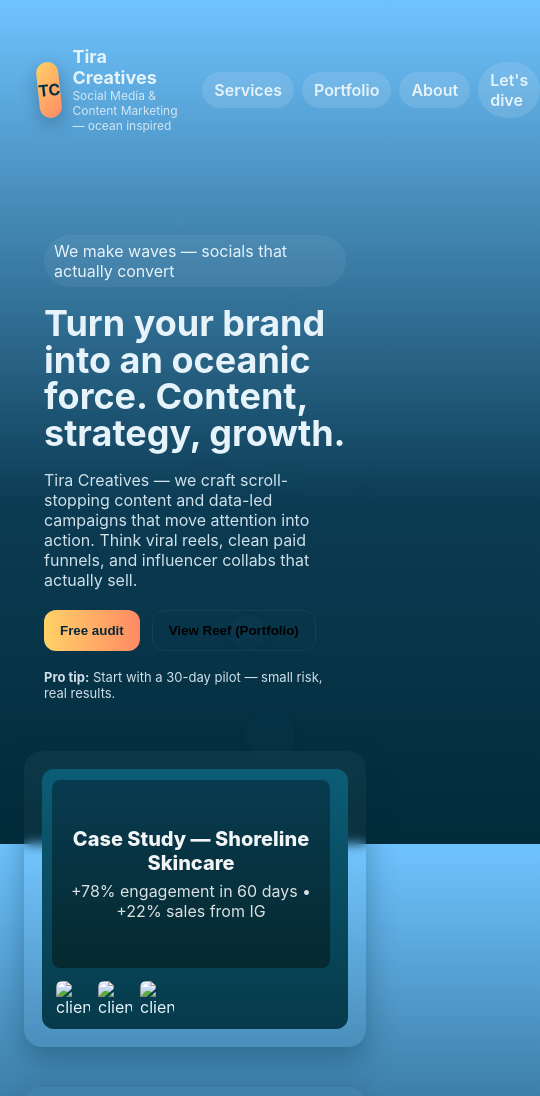
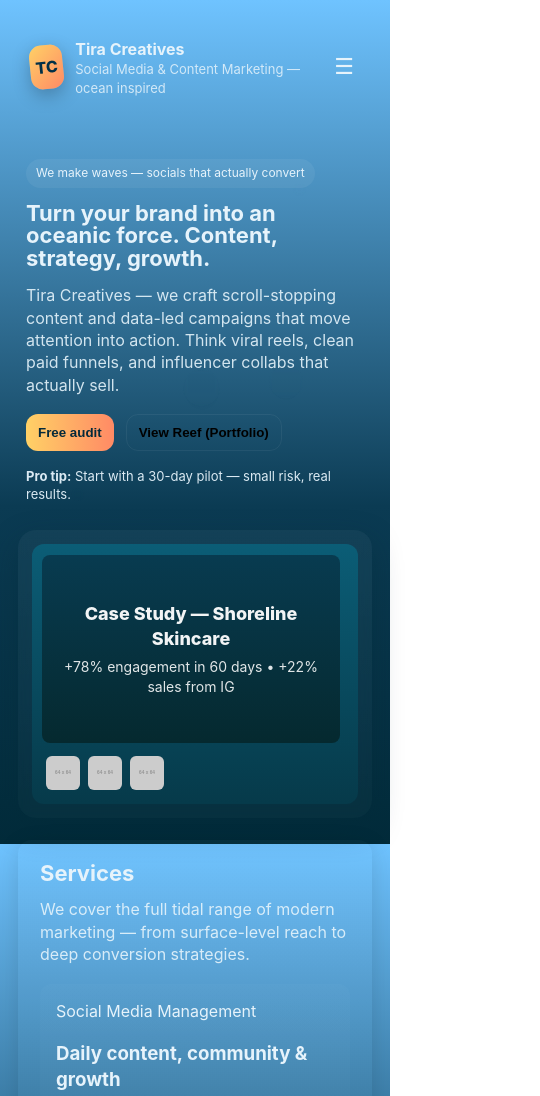
Before and after one commit to jo4dan/Tira-Creatives, a plain HTML site: page index.html in a window 390 px wide. Shown: the top 1096 px of the page, 540 px wide, since content can reach past the window. Drawn offline with Linux system fonts and the light colour scheme; placeholder pictures from the web are drawn by us.

Commit message:
Update index.html

```diff
--- a/index.html
+++ b/index.html
@@ -5,11 +5,11 @@
   <meta name="viewport" content="width=device-width,initial-scale=1" />
   <title>Tira Creatives — Ocean Themed Social Media & Content Marketing Agency</title>
   <meta name="description" content="Tira Creatives — Social Media & Content Marketing Agency. Dive into our ocean of ideas." />
+  <meta name="theme-color" content="#063a4a" />
   <style>
     /* ==========================
-       Tira Creatives - Single File
-       HTML + CSS + JS
-       Producer: ChatGPT (made for jordan)
+       Tira Creatives - Responsive + Fixed Layout
+       Single file: HTML + CSS + JS
        ========================== */
 
     :root{
@@ -22,6 +22,7 @@
       --glass-strong: rgba(255,255,255,0.12);
       --max-width:1200px;
       --ease: cubic-bezier(.2,.9,.22,1);
+      --gap:18px;
     }
 
     *{box-sizing:border-box}
@@ -33,66 +34,69 @@
       color: #e6f3fb;
       -webkit-font-smoothing:antialiased;
       overflow-x:hidden;
+      line-height:1.4;
+      -webkit-tap-highlight-color: transparent;
     }
 
-    /* CONTAINER */
-    .wrap{max-width:var(--max-width);margin:0 auto;padding:40px 20px}
+    /* layout container */
+    .wrap{max-width:var(--max-width);margin:0 auto;padding:28px 20px}
 
-    /* NAV / LAYOUT */
-    header{
-      position:sticky;top:14px;z-index:40;pointer-events:auto
-    }
-    .nav{
-      display:flex;align-items:center;justify-content:space-between;gap:12px;background:transparent;padding:8px 14px;border-radius:12px
-    }
+    /* NAV */
+    header{position:sticky;top:12px;z-index:70}
+    .nav{display:flex;align-items:center;justify-content:space-between;gap:12px;padding:8px 12px;border-radius:12px}
     .brand{display:flex;align-items:center;gap:12px}
-    .logo{width:56px;height:56px;border-radius:12px;background:linear-gradient(135deg,var(--accent),#ff8a65);display:grid;place-items:center;font-weight:700;color:#023047;box-shadow:0 6px 18px rgba(0,0,0,.25);transform:rotate(-6deg)}
+    .logo{width:52px;height:52px;border-radius:12px;background:linear-gradient(135deg,var(--accent),#ff8a65);display:grid;place-items:center;font-weight:800;color:#023047;box-shadow:0 6px 18px rgba(0,0,0,.25);transform:rotate(-6deg)}
     .brand h1{font-size:18px;margin:0}
-    .nav a{color:inherit;text-decoration:none;padding:8px 12px;border-radius:999px;backdrop-filter: blur(6px);background:var(--glass-strong);font-weight:600}
+    /* desktop links */
+    .nav-links{display:flex;gap:8px;align-items:center}
+    .nav-links a{color:inherit;text-decoration:none;padding:8px 12px;border-radius:999px;background:var(--glass-strong);font-weight:600}
+
+    /* mobile hamburger */
+    .hamburger{display:none;background:transparent;border:0;color:inherit;font-size:22px}
+    .mobile-menu{display:none;position:fixed;right:12px;top:72px;background:linear-gradient(180deg, rgba(255,255,255,0.03), rgba(255,255,255,0.02));backdrop-filter:blur(6px);padding:12px;border-radius:12px;box-shadow:0 12px 30px rgba(2,43,58,.35)}
+    .mobile-menu a{display:block;padding:8px 10px;border-radius:8px;margin-bottom:6px}
 
     /* HERO */
-    .hero{min-height:78vh;display:grid;grid-template-columns:1fr 420px;gap:30px;align-items:center;padding:40px 0}
-    .hero .left{padding:20px}
-    .kicker{display:inline-block;background:rgba(255,255,255,.06);padding:6px 10px;border-radius:999px;margin-bottom:18px}
-    h2{font-size:36px;line-height:1.02;margin:0 0 18px}
-    p.lead{opacity:.95;margin:0 0 20px;color:rgba(230,243,251,.95)}
-    .cta-row{display:flex;gap:12px}
-    .btn{padding:12px 16px;border-radius:12px;cursor:pointer;border:0;font-weight:700}
+    .hero{min-height:70vh;display:grid;grid-template-columns:1fr 420px;gap:30px;align-items:center;padding:30px 0}
+    .hero .left{padding:8px}
+    .kicker{display:inline-block;background:rgba(255,255,255,.06);padding:6px 10px;border-radius:999px;margin-bottom:14px;font-size:13px}
+    h2{font-size:36px;line-height:1.04;margin:0 0 14px}
+    p.lead{opacity:.95;margin:0 0 18px;color:rgba(230,243,251,.95)}
+    .cta-row{display:flex;gap:12px;flex-wrap:wrap}
+    .btn{padding:10px 14px;border-radius:12px;cursor:pointer;border:0;font-weight:700}
     .btn-primary{background:linear-gradient(90deg,#ffd166,#ff8a65);color:#04293a}
     .btn-ghost{background:transparent;border:1px solid rgba(255,255,255,.06)}
 
-    /* HERO RIGHT - glass card with mock phone / portfolio */
-    .card{background:linear-gradient(180deg, rgba(255,255,255,0.04), rgba(255,255,255,0.02));border-radius:18px;padding:18px;backdrop-filter:blur(6px);box-shadow:0 12px 30px rgba(2,43,58,.35);position:relative;overflow:hidden}
+    /* CARD / DEVICE */
+    .card{background:linear-gradient(180deg, rgba(255,255,255,0.04), rgba(255,255,255,0.02));border-radius:18px;padding:14px;backdrop-filter:blur(6px);box-shadow:0 12px 30px rgba(2,43,58,.35);position:relative;overflow:hidden}
     .device{width:100%;height:340px;border-radius:12px;background:linear-gradient(180deg,#0b5d76,#063a4a);display:flex;flex-direction:column;padding:14px}
-    .device .screen{flex:1;border-radius:8px;overflow:hidden;background:linear-gradient(180deg,#083b50,#05292f);display:grid;place-items:center;color:rgba(255,255,255,.95)}
+    .device .screen{flex:1;border-radius:8px;overflow:hidden;background:linear-gradient(180deg,#083b50,#05292f);display:grid;place-items:center;color:rgba(255,255,255,.95);transform-origin:center}
     .client-logos{display:flex;gap:8px;padding-top:10px;align-items:center}
     .client-logos img{width:34px;height:34px;border-radius:6px;object-fit:cover}
 
     /* FLOATING MARINE ELEMENTS */
     .sea-layer{position:fixed;inset:0;pointer-events:none;z-index:0}
-    .bubbles{position:absolute;left:4%;top:10%;width:92%;height:90%;overflow:hidden}
+    .bubbles{position:absolute;left:0;top:0;width:100%;height:100%;overflow:hidden}
     .bubble{position:absolute;border-radius:999px;background:rgba(255,255,255,0.06);box-shadow:0 6px 26px rgba(3,19,24,.12);backdrop-filter: blur(2px)}
 
-    /* PARALLAX ZONES */
-    section{padding:80px 0;position:relative;z-index:1}
-    .zone{padding:40px 20px;border-radius:18px;background:linear-gradient(180deg, rgba(255,255,255,0.02), rgba(0,0,0,0.02));box-shadow:0 6px 24px rgba(0,0,0,.16)}
+    /* ZONES */
+    section{padding:56px 0;position:relative;z-index:1}
+    .zone{padding:22px;border-radius:14px;background:linear-gradient(180deg, rgba(255,255,255,0.02), rgba(0,0,0,0.02));box-shadow:0 6px 24px rgba(0,0,0,.12)}
 
-    /* SERVICES GRID */
-    .services{display:grid;grid-template-columns:repeat(auto-fit,minmax(220px,1fr));gap:18px}
-    .service{padding:18px;border-radius:12px;background:linear-gradient(180deg, rgba(255,255,255,0.02), rgba(255,255,255,0.01));min-height:160px}
-    .service h3{margin:6px 0}
-    .pill{display:inline-block;padding:6px 10px;border-radius:999px;background:rgba(255,255,255,0.03);font-weight:700}
+    /* SERVICES */
+    .services{display:grid;grid-template-columns:repeat(auto-fit,minmax(220px,1fr));gap:var(--gap)}
+    .service{padding:16px;border-radius:12px;background:linear-gradient(180deg, rgba(255,255,255,0.02), rgba(255,255,255,0.01));min-height:140px}
 
-    /* PORTFOLIO - coral reef */
-    .reef{display:grid;grid-template-columns:repeat(auto-fit,minmax(240px,1fr));gap:18px}
-    .reef-card{position:relative;border-radius:12px;overflow:hidden;min-height:220px}
-    .reef-card img{width:100%;height:100%;object-fit:cover;display:block;transform:scale(1);transition:transform .6s var(--ease)}
+    /* PORTFOLIO */
+    .reef{display:grid;grid-template-columns:repeat(auto-fit,minmax(220px,1fr));gap:var(--gap)}
+    .reef-card{position:relative;border-radius:12px;overflow:hidden;min-height:160px}
+    .reef-card img{width:100%;height:100%;object-fit:cover;display:block;transform:scale(1);transition:transform .45s var(--ease)}
     .reef-card:hover img{transform:scale(1.06)}
-    .reef-card .meta{position:absolute;left:12px;bottom:12px;padding:10px 12px;border-radius:10px;background:linear-gradient(180deg, rgba(255,255,255,0.06), rgba(255,255,255,0.02));backdrop-filter: blur(4px)}
+    .reef-card .meta{position:absolute;left:12px;bottom:12px;padding:8px 10px;border-radius:10px;background:linear-gradient(180deg, rgba(0,0,0,0.35), rgba(0,0,0,0.12));backdrop-filter: blur(4px);font-size:13px}
 
-    /* ABOUT - team */
-    .team{display:flex;gap:10px;flex-wrap:wrap}
-    .member{background:var(--glass);padding:12px;border-radius:12px;min-width:180px}
+    /* TEAM */
+    .team{display:flex;gap:12px;flex-wrap:wrap}
+    .member{background:var(--glass);padding:12px;border-radius:12px;min-width:180px;flex:1 1 220px}
     .avatar{width:56px;height:56px;border-radius:10px;background:linear-gradient(135deg,#9be7ff,#5ec5ff);display:inline-block;vertical-align:middle}
 
     /* CONTACT */
@@ -101,19 +105,39 @@
     input,textarea{padding:12px;border-radius:10px;border:0;background:rgba(255,255,255,0.03);color:inherit}
     .msg-bottle{display:flex;align-items:center;gap:12px;padding:12px;border-radius:12px;background:linear-gradient(90deg, rgba(255,255,255,0.02), rgba(255,255,255,0.01));}
 
-    /* FOOTER */
-    footer{padding:40px 0;color:rgba(230,243,251,.7)}
+    footer{padding:30px 0;color:rgba(230,243,251,.7)}
 
     /* MICRO-INTERACTIONS */
-    .reveal{opacity:0;transform:translateY(24px);transition:all .8s var(--ease)}
+    .reveal{opacity:0;transform:translateY(18px);transition:all .72s var(--ease)}
     .reveal.show{opacity:1;transform:none}
 
+    /* small tweaks */
+    .muted{opacity:.85;font-size:13px}
+
     /* RESPONSIVE */
-    @media (max-width:900px){
-      .hero{grid-template-columns:1fr;min-height:80vh}
+    @media (max-width:1000px){
+      .hero{grid-template-columns:1fr 360px;padding:22px 0}
+      h2{font-size:30px}
+    }
+    @media (max-width:820px){
+      .nav-links{display:none}
+      .hamburger{display:block}
+      .mobile-menu{display:none}
+      .hero{grid-template-columns:1fr;gap:18px;min-height:75vh}
+      .device{height:260px}
       .contact-grid{grid-template-columns:1fr}
-      .device{height:260px}
-      .wrap{padding:24px}
+      section{padding:36px 0}
+      .wrap{padding:18px}
+    }
+
+    @media (max-width:480px){
+      h2{font-size:22px}
+      .kicker{font-size:12px}
+      .logo{width:44px;height:44px}
+      .brand h1{font-size:16px}
+      .btn{padding:10px 12px}
+      .reef-card{min-height:140px}
+      .member{flex-basis:100%}
     }
 
     /* Reduced motion */
@@ -121,9 +145,8 @@
       *{transition:none!important;animation:none!important}
     }
 
-    /* Lighthouse/Beacon nav transform */\
-    .beacon{position:fixed;right:28px;bottom:28px;z-index:60;pointer-events:auto}
-    .beacon button{width:64px;height:64px;border-radius:50%;border:0;background:linear-gradient(180deg,#ffd166,#ff8a65);display:grid;place-items:center;font-weight:900;box-shadow:0 12px 30px rgba(2,16,25,.4)}
+    /* mobile menu visible */
+    .mobile-menu.show{display:block}
 
   </style>
 </head>
@@ -141,14 +164,24 @@
         <div class="logo">TC</div>
         <div>
           <h1>Tira Creatives</h1>
-          <div style="font-size:12px;opacity:.85">Social Media & Content Marketing — ocean inspired</div>
+          <div class="muted">Social Media & Content Marketing — ocean inspired</div>
         </div>
       </div>
-      <div style="display:flex;gap:8px;align-items:center">
+
+      <div class="nav-links" id="navLinks">
         <a href="#services">Services</a>
         <a href="#portfolio">Portfolio</a>
         <a href="#about">About</a>
         <a href="#contact" class="pill">Let's dive</a>
+      </div>
+
+      <button class="hamburger" id="hamburger" aria-label="Open menu">☰</button>
+
+      <div class="mobile-menu" id="mobileMenu" aria-hidden="true">
+        <a href="#services">Services</a>
+        <a href="#portfolio">Portfolio</a>
+        <a href="#about">About</a>
+        <a href="#contact">Contact</a>
       </div>
     </nav>
   </header>
@@ -163,7 +196,7 @@
           <button class="btn btn-primary" id="cta-audit">Free audit</button>
           <button class="btn btn-ghost" id="cta-portfolio">View Reef (Portfolio)</button>
         </div>
-        <div style="margin-top:18px;font-size:13px;opacity:.9">
+        <div style="margin-top:16px;font-size:13px;opacity:.95">
           <strong>Pro tip:</strong> Start with a 30-day pilot — small risk, real results.
         </div>
       </div>
@@ -171,15 +204,15 @@
       <div class="card" aria-hidden="false">
         <div class="device" role="region" aria-label="portfolio device mock">
           <div class="screen" id="screen">
-            <div style="text-align:center">
-              <div style="font-weight:800;font-size:20px;margin-bottom:6px">Case Study — Shoreline Skincare</div>
-              <div style="opacity:.9">+78% engagement in 60 days • +22% sales from IG</div>
+            <div style="text-align:center;padding:8px">
+              <div style="font-weight:800;font-size:18px;margin-bottom:6px">Case Study — Shoreline Skincare</div>
+              <div style="opacity:.92;font-size:14px">+78% engagement in 60 days • +22% sales from IG</div>
             </div>
           </div>
           <div class="client-logos" aria-hidden="true">
-            <img src="" alt="client A" />
-            <img src="" alt="client B" />
-            <img src="" alt="client C" />
+            <img src="https://via.placeholder.com/64x64?text=A" alt="client A" />
+            <img src="https://via.placeholder.com/64x64?text=B" alt="client B" />
+            <img src="https://via.placeholder.com/64x64?text=C" alt="client C" />
           </div>
         </div>
       </div>
@@ -259,8 +292,9 @@
           <p style="margin-top:10px;font-size:13px">Data-first ad strategist. Will make your CPA cry (in a good way).</p>
         </div>
         <div class="member">
-          <div class="member"><div style="display:flex;gap:10px;align-items:center"><div class="avatar"></div><div><strong>Ravi</strong><div style="font-size:12px;opacity:.85">Head of Content</div></div></div>
-          <p style="margin-top:10px;font-size:13px">Writes scripts, shoots UGC and edits at 2x speed when caffeine's present.</p></div>
+          <div style="display:flex;gap:10px;align-items:center"><div class="avatar"></div><div><strong>Ravi</strong><div style="font-size:12px;opacity:.85">Head of Content</div></div></div>
+          <p style="margin-top:10px;font-size:13px">Writes scripts, shoots UGC and edits at 2x speed when caffeine's present.</p>
+        </div>
       </div>
     </section>
 
@@ -290,7 +324,7 @@
           <input type="email" name="email" placeholder="Email" required />
           <input type="text" name="company" placeholder="Company" />
           <textarea name="message" rows="5" placeholder="Tell us about your challenge"></textarea>
-          <div style="display:flex;gap:8px;align-items:center">
+          <div style="display:flex;gap:8px;align-items:center;flex-wrap:wrap">
             <button class="btn btn-primary" type="submit">Send message</button>
             <button class="btn btn-ghost" type="button" id="demo-btn">Request free audit</button>
           </div>
@@ -314,61 +348,69 @@
   </main>
 
   <div class="beacon" title="Ambient toggle">
-    <button id="soundToggle">🔊</button>
+    <button id="soundToggle" aria-pressed="false">🔊</button>
   </div>
 
   <audio id="ambience" loop src="" aria-hidden="true"></audio>
 
   <script>
     /* =====================
-       JS - Interactivity + Effects
+       JS - Interactivity + mobile-friendly fixes
        =====================*/
     (function(){
-      // Simple helpers
       const qs = s=>document.querySelector(s);
       const qsa = s=>document.querySelectorAll(s);
 
-      // Reveal on scroll
+      // Mobile menu
+      const hamburger = qs('#hamburger');
+      const mobileMenu = qs('#mobileMenu');
+      hamburger && hamburger.addEventListener('click',()=>{
+        const open = mobileMenu.classList.toggle('show');
+        mobileMenu.setAttribute('aria-hidden', String(!open));
+      });
+
+      // Close mobile menu on nav click
+      qsa('.mobile-menu a').forEach(a=>a.addEventListener('click',()=>{mobileMenu.classList.remove('show');mobileMenu.setAttribute('aria-hidden','true')}));
+
+      // Intersection reveal
       const reveals = qsa('.reveal');
       const io = new IntersectionObserver((entries)=>{
-        entries.forEach(e=>{
-          if(e.isIntersecting) e.target.classList.add('show');
-        });
+        entries.forEach(e=>{ if(e.isIntersecting) e.target.classList.add('show'); });
       },{threshold:0.12});
       reveals.forEach(r=>io.observe(r));
 
-      // Bubbles generator
+      // Bubbles generator - reduced frequency on mobile
       const bubblesWrap = qs('#bubbles');
       function makeBubble(){
         const b = document.createElement('div');
         b.className='bubble';
-        const size = 8 + Math.random()*44;
+        const size = 6 + Math.random()*36;
         b.style.width = size+'px';
         b.style.height = size+'px';
         b.style.left = (Math.random()*100)+'%';
-        b.style.top = (20 + Math.random()*70)+'%';
-        b.style.opacity = (0.05 + Math.random()*0.3);
+        b.style.top = (10 + Math.random()*80)+'%';
+        b.style.opacity = (0.04 + Math.random()*0.28);
         bubblesWrap.appendChild(b);
-        // float animation
-        const dur = 12 + Math.random()*18;
+        const dur = 10 + Math.random()*12;
         b.animate([
           {transform:'translateY(0) scale(1)'},
-          {transform:'translateY(-200px) scale(.8)'}
+          {transform:'translateY(-220px) scale(.8)'}
         ],{duration:dur*1000,iterations:Infinity,easing:'linear'});
-        // cleanup when offscreen
         setTimeout(()=>{ if(b.parentNode) b.remove() }, (dur*1000)+2000);
       }
       if(!window.matchMedia('(prefers-reduced-motion:reduce)').matches){
-        setInterval(makeBubble,600);
+        const interval = window.matchMedia('(max-width:820px)').matches ? 900 : 600;
+        setInterval(makeBubble, interval);
       }
 
-      // Ripple canvas for click/mouse
+      // Ripple canvas
       const canvas = qs('#ripple-canvas');
-      const ctx = canvas.getContext('2d');
-      let W=canvas.width=innerWidth; let H=canvas.height=innerHeight;
-      window.addEventListener('resize',()=>{W=canvas.width=innerWidth;H=canvas.height=innerHeight});
+      const ctx = canvas && canvas.getContext ? canvas.getContext('2d') : null;
+      let W=window.innerWidth, H=window.innerHeight; if(canvas){canvas.width=W;canvas.height=H}
+      window.addEventListener('resize',()=>{W=canvas.width=window.innerWidth;H=canvas.height=window.innerHeight});
       const ripples=[];
       function draw(){
+        if(!ctx) return requestAnimationFrame(draw);
         ctx.clearRect(0,0,W,H);
         for(let i=ripples.length-1;i>=0;i--){
           const r = ripples[i];
@@ -377,7 +419,7 @@
           ctx.strokeStyle = `rgba(255,255,255,${r.alpha})`;
           ctx.lineWidth = 2;
           ctx.stroke();
-          r.rad+=r.speed; r.alpha-=0.008;
+          r.rad+=r.speed; r.alpha-=0.01;
           if(r.alpha<=0) ripples.splice(i,1);
         }
         requestAnimationFrame(draw);
@@ -385,77 +427,48 @@
       draw();
       ['click','mousemove'].forEach(evt=>{
         window.addEventListener(evt,(e)=>{
-          if(evt==='mousemove' && Math.random()>0.04) return; // reduce perf cost
+          if(evt==='mousemove' && Math.random()>0.04) return;
           ripples.push({x:e.clientX,y:e.clientY,rad:8,alpha:0.45,speed:2+Math.random()*3});
         });
       });
 
-      // CTA buttons
-      qs('#cta-audit').addEventListener('click',()=>{
-        document.getElementById('contact').scrollIntoView({behavior:'smooth'});
-        qs('input[name="name"]').focus();
-      });
-      qs('#cta-portfolio').addEventListener('click',()=>{qs('#portfolio').scrollIntoView({behavior:'smooth'})});
+      // CTA wiring
+      qs('#cta-audit') && qs('#cta-audit').addEventListener('click',()=>{document.getElementById('contact').scrollIntoView({behavior:'smooth'});qs('input[name="name"]').focus();});
+      qs('#cta-portfolio') && qs('#cta-portfolio').addEventListener('click',()=>{qs('#portfolio').scrollIntoView({behavior:'smooth'})});
 
-      // Reef hover audio demo (tiny microinteraction)
+      // Reef card micro interactions (touch friendly)
       qsa('.reef-card').forEach(card=>{
-        card.addEventListener('mouseenter',()=>{card.animate([{transform:'translateY(0)'},{transform:'translateY(-6px)'}],{duration:350,fill:'forwards'})});
-        card.addEventListener('mouseleave',()=>{card.animate([{transform:'translateY(-6px)'},{transform:'translateY(0)'}],{duration:350,fill:'forwards'})});
+        card.addEventListener('mouseenter',()=>{card.animate([{transform:'translateY(0)'},{transform:'translateY(-6px)'}],{duration:280,fill:'forwards'})});
+        card.addEventListener('mouseleave',()=>{card.animate([{transform:'translateY(-6px)'},{transform:'translateY(0)'}],{duration:280,fill:'forwards'})});
+        // tap -> focus
+        card.addEventListener('click',()=>{card.focus();});
       });
 
-      // Contact form fake submit
-      qs('#contactForm').addEventListener('submit',(e)=>{
-        e.preventDefault();
-        const name = e.target.name.value || 'friend';
-        alert('Message received, '+name+' — we\'ll send a free audit within 48 hours.');
-        e.target.reset();
+      // Contact form faux submit
+      qs('#contactForm') && qs('#contactForm').addEventListener('submit',(e)=>{e.preventDefault();const name = e.target.name.value || 'friend';alert('Message received, '+name+' — we\'ll send a free audit within 48 hours.');e.target.reset();});
+      qs('#demo-btn') && qs('#demo-btn').addEventListener('click',()=>{alert('Request noted. We\'ll ping you with 3 quick wins.')});
+
+      // Ambient sound toggle
+      const amb = qs('#ambience'); const soundBtn = qs('#soundToggle');
+      let playing=false;
+      soundBtn && soundBtn.addEventListener('click',()=>{
+        if(!amb || !amb.src){alert('No ambience file set. Add assets/audio/ocean.mp3 and set <audio id="ambience" src="assets/audio/ocean.mp3">');return}
+        if(playing){amb.pause(); soundBtn.textContent='🔇'; soundBtn.setAttribute('aria-pressed','false'); playing=false}
+        else{amb.play(); soundBtn.textContent='🔊'; soundBtn.setAttribute('aria-pressed','true'); playing=true}
       });
 
-      // Demo button
-      qs('#demo-btn').addEventListener('click',()=>{
-        alert('Request noted. We\'ll ping you with 3 quick wins.');
-      });
+      // mouse tracking for subtle device parallax
+      let mouseX=0, mouseY=0; document.addEventListener('mousemove',e=>{mouseX=e.clientX;mouseY=e.clientY});
+      (function loop(){const s = qs('#screen');if(s){const nx = (mouseX - window.innerWidth/2) / window.innerWidth * 8;const ny = (mouseY - window.innerHeight/2) / window.innerHeight * 6;s.style.transform = `translate(${nx}px, ${ny}px)`;}requestAnimationFrame(loop);})();
 
-      // Ambient sound toggle (user must provide file if used locally)
-      const amb = qs('#ambience');
-      const soundBtn = qs('#soundToggle');
-      let playing=false;
-      soundBtn.addEventListener('click',()=>{
-        if(!amb.src){
-          // lightweight synthesized ambience fallback
-          alert('No local ambience file included. To enable ambient sound, set the <audio id="ambience"> src attribute to an .mp3 file.');
-          return;
-        }
-        if(playing){amb.pause(); soundBtn.textContent='🔇'; playing=false}
-        else{amb.play(); soundBtn.textContent='🔊'; playing=true}
-      });
+      // lighthouse beacon scroll to top
+      qs('.beacon button') && qs('.beacon button').addEventListener('click',()=>{window.scrollTo({top:0,behavior:'smooth'})});
 
-      // Mouse tracking underwater current effect
-      let mouseX=0, mouseY=0; document.addEventListener('mousemove',e=>{mouseX=e.clientX;mouseY=e.clientY});
-      // small floating transform for the device screen
-      (function loop(){
-        const s = qs('#screen');
-        const nx = (mouseX - window.innerWidth/2) / window.innerWidth * 8;
-        const ny = (mouseY - window.innerHeight/2) / window.innerHeight * 6;
-        if(s) s.style.transform = `translate(${nx}px, ${ny}px)`;
-        requestAnimationFrame(loop);
-      })();
+      // Respect reduced motion
+      if(window.matchMedia('(prefers-reduced-motion:reduce)').matches){document.documentElement.style.setProperty('--ease','linear');}
 
-      // Lighthouse beacon (scroll to top)
-      qs('.beacon button').addEventListener('click',()=>{window.scrollTo({top:0,behavior:'smooth'})});
-
-      // Accessibility: respect reduced-motion
-      if(window.matchMedia('(prefers-reduced-motion:reduce)').matches){
-        document.documentElement.style.setProperty('--ease','linear');
-      }
-
-      // Tiny SEO-friendly dynamic title change based on scroll depth
-      window.addEventListener('scroll',()=>{
-        const p = window.scrollY / Math.max(1, document.body.scrollHeight - window.innerHeight);
-        if(p<0.15) document.title = 'Tira Creatives — We make waves';
-        else if(p<0.5) document.title = 'Tira Creatives — Our Work (Reef)';
-        else document.title = 'Tira Creatives — Dive Deeper';
-      });
+      // SEO-friendly dynamic title
+      window.addEventListener('scroll',()=>{const p = window.scrollY / Math.max(1, document.body.scrollHeight - window.innerHeight);if(p<0.15) document.title = 'Tira Creatives — We make waves'; else if(p<0.5) document.title = 'Tira Creatives — Our Work (Reef)'; else document.title = 'Tira Creatives — Dive Deeper';});
 
     })();
   </script>
```
